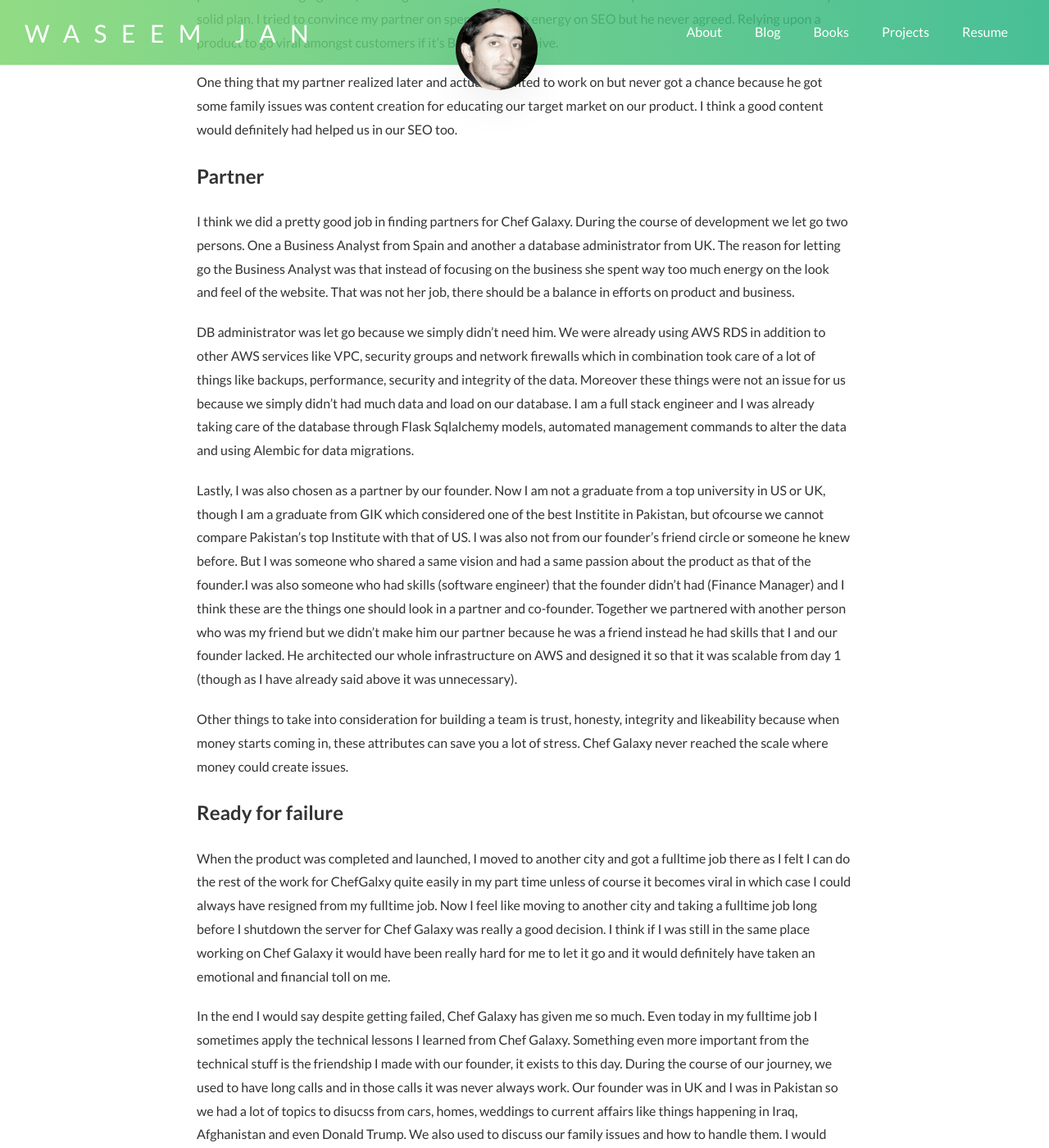
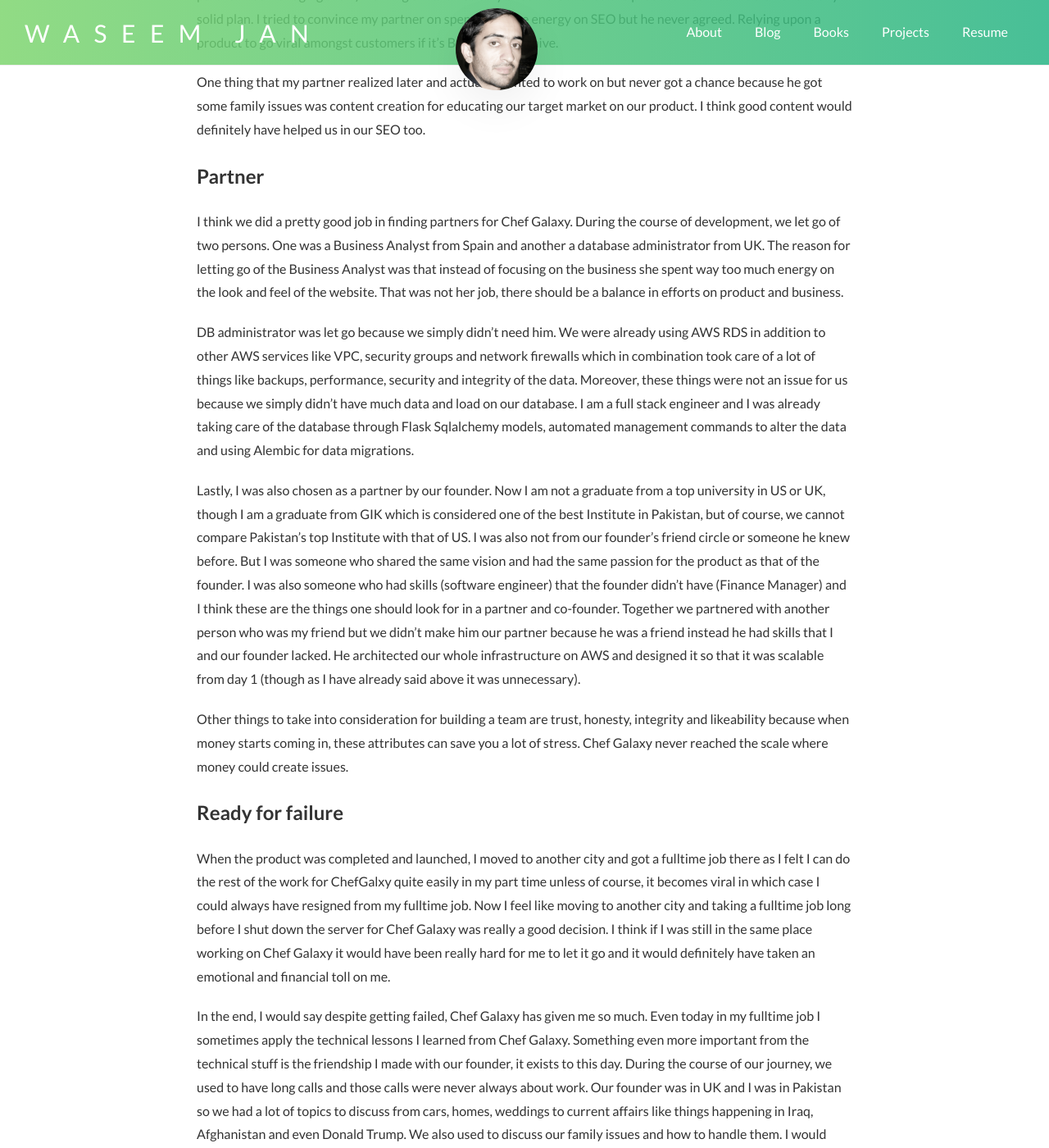
Before and after one commit to syedwaseemjan/syedwaseemjan.github.io, a Jekyll site: the page built from _posts/2018-09-15-what-i-learned-from-my-failed-startup.md, in a window 1280 px wide and 1400 px high, scrolled down 2426 px. Shown: the whole window at 82% size. Built offline with Jekyll 4.4.1, drawn with Linux system fonts in a browser that asks for light colours; nearby versions of some CDN libraries; some of the changed text lies outside the part shown.

Commit message:
Fix typos in the blog post

```diff
--- a/_posts/2018-09-15-what-i-learned-from-my-failed-startup.md
+++ b/_posts/2018-09-15-what-i-learned-from-my-failed-startup.md
@@ -4,17 +4,17 @@ title:  "What I learned from my failed startup"
 date:   2018-09-15 23:13:00
 categories: chefgalaxy
 ---
-In 2014 I was hired for a small contract on upwork for building a module related to profiles in python flask. I completed the task, my worked was liked and I was given another small contract. After finishing multiple small contracts and getting more and more involved in what was being developed, I was offered an oppurtinity to become a partner and co-founder. I instantly accepted the offer.
+In 2014 I was hired for a small contract on Upwork for building a module related to profiles in python flask. I completed the task, my work was liked and I was given another small contract. After finishing multiple small contracts and getting more and more involved in what was being developed, I was offered an opportunity to become a partner and co-founder. I instantly accepted the offer.
 
-It was a startup related to culinary industry named Chef Galaxy. The basic idea of Chef Galaxy was to connect customers with chefs for their events like birthdays, weddings etc, an Upwork for chefs.
+It was a startup related to the culinary industry named Chef Galaxy. The basic idea of Chef Galaxy was to connect customers with chefs for their events like birthdays, weddings, etc, an Upwork for chefs.
 
-After spending 4 years on it, we finally shutdown the server on 23rd August 2018. It FAILED, but I still learned a lot from it. Here is what I learned from it.
+After spending 4 years on it, we finally shut down the server on 23rd August 2018. It FAILED, but I still learned a lot from it. Here is what I learned from it.
 
 
 
 ## Validate
 
-The first and most important thing is to validate your idea. In our case, as Chef Galaxy was not originally my idea, I am not really sure if my partner had actually validated the whole idea. I joined it when MVP was already being developed and at that time I didn't know much about the idea validation so I just kept my focus on development. Beware that MVP is not needed for idea validation, it can be done even with a simple landing page offering a service which is fully manual behind the scenes. Validating the idea gives you the idea about how big is a market for your product or whether the customer exists at all. Additionally, startups are not about how cool your product is, it is about whether the product is actually solving a problem customers are facing. We should not be building our product for ourselves, but for the customers who are ultimately going to pay for our product. Validating the idea saves a lot of time and money.
+The first and most important thing is to validate your idea. In our case, as Chef Galaxy was not originally my idea, I am not really sure if my partner had actually validated the whole idea. I joined it when MVP was already being developed and at that time I didn't know much about the idea validation, so I just kept my focus on development. Beware that MVP is not needed for idea validation, it can be done even with a simple landing page offering a service that is fully manual behind the scenes. Validating the idea gives you the idea about how big is a market for your product or whether the customer exists at all. Additionally, startups are not about how cool your product is, it is about whether the product is actually solving a problem customers are facing. We should not be building our product for ourselves, but for the customers who are ultimately going to pay for our product. Validating the idea saves a lot of time and money.
 
 ### How to validate startup idea?
 
@@ -23,22 +23,22 @@ Just google it and you will get a lot of results for it. I don't want to paste a
 
 ## Speed
 
-This is one of the most important reasons for Chef Galaxy's failure. I started building Chef Galaxy's MVP in early 2014 and finally launched it on production in late 2016, almost 3 years of development. A MVP should never ever take this long. Development was started keeping in mind MVP but during the course of it we slipped from our trajectory and kept adding features, convincing ourselves that a fully completed product is much better than a not so shiny broken product. By the time we went to the market, our competitors were already in good shape. The thing is, even after launching in 2016 we felt like it was not ready. So we should always jump in before we are ready, fail early, learn from it and iterate over it. Small failures are easily affordable compared to one huge failure where energy to take more risks is already drained.
+This is one of the most important reasons for Chef Galaxy's failure. I started building Chef Galaxy's MVP in early 2014 and finally launched it on production in late 2016, almost 3 years of development. An MVP should never ever take this long. It was started keeping in mind MVP but during the course of its development, we slipped from our trajectory and kept adding features, convincing ourselves that a fully completed product is much better than a not so shiny broken product. By the time we went to the market, our competitors were already in good shape. The thing is, even after launching in 2016 we felt like it was not ready. So we should always jump in before we are ready, fail early, learn from it and iterate over it. Small failures are easily affordable compared to one huge failure where the energy to take more risks is already drained.
 
-### Where exactly we wasted so much time ?
+### Where exactly did we waste so much time?
 
 1. Adding more and more features like admin panels, dispute resolutions and real time notifications. None of this was necessary for our core functionality.
-2. Spent way too much money and time on the look and feel of the product. All icons and graphics were recreated several times and pages layout redesigned multiple times.
+2. Spent way too much money and time on the look and feel of the product. All icons and graphics were recreated several times and the layout of the pages was redesigned multiple times.
 3. We also wanted to be a Facebook and Quora for Chefs so a whole new social network around culinary services was developed which should have been a product of its own. Moreover, that is not an innovation and chances for success are tiny for clones. I felt like we were doing too many things and actually tried to resist but maybe I didn't resist enough. I think my resistance was dismissed because I was an engineer and not a business person.
 
 
 ## Money
 
-Save as much money as possible and spend money only on development. This is something I feel we followed as we didn't had any office, bills, or expensive subscriptions but I feel there was a lot of room for improvement. Like if we didn't waste time on the look and feel of the website we would have saved a lot of money we were paying to our graphics designer from Ukraine and Layout designer from China. Additionally, we also had a CSS guy from Pakistan so everytime there was a redesign of a page, we payed our CSS guy too for a rework. All of that was a waste.
+Save as much money as possible and spend money only on development. This is something I feel we followed as we didn't have any office, bills, or expensive subscriptions but I feel there was a lot of room for improvement. Like if we didn't waste time on the look and feel of the website we would have saved a lot of money we were paying to our graphics designer from Ukraine and Layout designer from China. Additionally, we also had a CSS guy from Pakistan so every time there was a redesign of a page, we paid our CSS guy too for a rework. All of that was a waste.
 
-Other than that I feel the amount of money we spent on servers was also too much. We had two environments, Test and Production. Test was a simple EC2 instance using an RDS instance with everything installed on the EC2 like Elasticsearch, Celery and Redis but Production was designed to be highly scalable and reliable from the day one where Auto Scaling Group and Load Balancer was configured along with services like VPC, S3, Elasticache and OpenSearch. All of this was charging us around $180 a month and I think it was unnessary. We could have done all of that on a single EC2 instance and then used another tiny one just for testing.
+Other than that I feel the amount of money we spent on servers was also too much. We had two environments, Test and Production. Test was a simple EC2 instance using an RDS instance with everything installed on the EC2 like Elasticsearch, Celery and Redis but Production was designed to be highly scalable and reliable from day one where Auto Scaling Group and Load Balancer was configured along with services like VPC, S3, Elasticache and OpenSearch. All of this was charging us around $180 a month and I think it was unnecessary. We could have done all of that on a single EC2 instance and then used another tiny one just for testing.
 
-One more thing that was not needed was registering the company. One can always do it later when the product is profitable. Similarly if you are too tight on a budget then even creating a private Github repo is a waste, one can always use other alternatives like Bitbucket or Gitlab.
+One more thing that was not needed was registering the company. One can always do it later when the product is profitable. Similarly, if you are too tight on a budget then even creating a private Github repo is a waste, one can always use other alternatives like Bitbucket or Gitlab.
 
 In the end, it's always easier to save money than it is to make money.
 
@@ -47,28 +47,28 @@ In the end, it's always easier to save money than it is to make money.
 ## Sell
 
 After losing on speed during MVP development, the second most important reason for Chef Galaxy's failure was not being able to sell the product.
-We always thought we just have to build and launch it and customers would start signing up. That's not how it works, it didn't matter how cool our product was, only building something is not enough. Infact building a product for engineers like me is most of the time easiest part, selling it is the difficult part. During the develpment we always had discussions on sales, marketing and partnerships and I always thought there were some guys (Founder's wife and wife's friend whom I never met as we all were working remotely and my partner was managing them) working on it. It was only once we launched the product I realized we didn't had any solid plan. I tried to convince my partner on spending some energy on SEO but he never agreed. Relying upon a product to go viral amongst customers if it’s B2C is a little naive.
+We always thought we just have to build and launch it and customers would start signing up. That's not how it works, it didn't matter how cool our product was, only building something is not enough. In fact building a product for engineers like me is most of the time the easiest part, selling it is the difficult part. During the development, we always had discussions on sales, marketing and partnerships and I always thought there were some guys (Founder's wife and wife's friend whom I never met as we all were working remotely and my partner was managing them) working on it. It was only once we launched the product I realized we didn't have any solid plan. I tried to convince my partner on spending some energy on SEO but he never agreed. Relying upon a product to go viral amongst customers if it’s B2C is a little naive.
 
-One thing that my partner realized later and actually wanted to work on but never got a chance because he got some family issues was content creation for educating our target market on our product. I think a good content would definitely had helped us in our SEO too.
+One thing that my partner realized later and actually wanted to work on but never got a chance because he got some family issues was content creation for educating our target market on our product. I think good content would definitely have helped us in our SEO too.
 
 
 
 ## Partner
 
-I think we did a pretty good job in finding partners for Chef Galaxy. During the course of development we let go two persons. One a Business Analyst from Spain and another a database administrator from UK. The reason for letting go the Business Analyst was that instead of focusing on the business she spent way too much energy on the look and feel of the website. That was not her job, there should be a balance in efforts on product and business.
+I think we did a pretty good job in finding partners for Chef Galaxy. During the course of development, we let go of two persons. One was a Business Analyst from Spain and another a database administrator from UK. The reason for letting go of the Business Analyst was that instead of focusing on the business she spent way too much energy on the look and feel of the website. That was not her job, there should be a balance in efforts on product and business.
 
-DB administrator was let go because we simply didn't need him. We were already using AWS RDS in addition to other AWS services like VPC, security groups and network firewalls which in combination took care of a lot of things like backups, performance, security and integrity of the data. Moreover these things were not an issue for us because we simply didn't had much data and load on our database. I am a full stack engineer and I was already taking care of the database through Flask Sqlalchemy models, automated management commands to alter the data and using Alembic for data migrations.
+DB administrator was let go because we simply didn't need him. We were already using AWS RDS in addition to other AWS services like VPC, security groups and network firewalls which in combination took care of a lot of things like backups, performance, security and integrity of the data. Moreover, these things were not an issue for us because we simply didn't have much data and load on our database. I am a full stack engineer and I was already taking care of the database through Flask Sqlalchemy models, automated management commands to alter the data and using Alembic for data migrations.
 
-Lastly, I was also chosen as a partner by our founder. Now I am not a graduate from a top university in US or UK, though I am a graduate from GIK which considered one of the best Institite in Pakistan, but ofcourse we cannot compare Pakistan's top Institute with that of US. I was also not from our founder's friend circle or someone he knew before. But I was someone who shared a same vision and had a same passion about the product as that of the founder.I was also someone who had skills (software engineer) that the founder didn't had (Finance Manager) and I think these are the things one should look in a partner and co-founder. Together we partnered with another person who was my friend but we didn't make him our partner because he was a friend instead he had skills that I and our founder lacked. He architected our whole infrastructure on AWS and designed it so that it was scalable from day 1 (though as I have already said above it was unnecessary).
+Lastly, I was also chosen as a partner by our founder. Now I am not a graduate from a top university in US or UK, though I am a graduate from GIK which is considered one of the best Institute in Pakistan, but of course, we cannot compare Pakistan's top Institute with that of US. I was also not from our founder's friend circle or someone he knew before. But I was someone who shared the same vision and had the same passion for the product as that of the founder. I was also someone who had skills (software engineer) that the founder didn't have (Finance Manager) and I think these are the things one should look for in a partner and co-founder. Together we partnered with another person who was my friend but we didn't make him our partner because he was a friend instead he had skills that I and our founder lacked. He architected our whole infrastructure on AWS and designed it so that it was scalable from day 1 (though as I have already said above it was unnecessary).
 
-Other things to take into consideration for building a team is trust, honesty, integrity and likeability because when money starts coming in, these attributes can save you a lot of stress. Chef Galaxy never reached the scale where money could create issues.
+Other things to take into consideration for building a team are trust, honesty, integrity and likeability because when money starts coming in, these attributes can save you a lot of stress. Chef Galaxy never reached the scale where money could create issues.
 
 
 
 ## Ready for failure
 
-When the product was completed and launched, I moved to another city and got a fulltime job there as I felt I can do the rest of the work for ChefGalxy quite easily in my part time unless of course it becomes viral in which case I could always have resigned from my fulltime job. Now I feel like moving to another city and taking a fulltime job long before I shutdown the server for Chef Galaxy was really a good decision. I think if I was still in the same place working on Chef Galaxy it would have been really hard for me to let it go and it would definitely have taken an emotional and financial toll on me.
+When the product was completed and launched, I moved to another city and got a fulltime job there as I felt I can do the rest of the work for ChefGalxy quite easily in my part time unless of course, it becomes viral in which case I could always have resigned from my fulltime job. Now I feel like moving to another city and taking a fulltime job long before I shut down the server for Chef Galaxy was really a good decision. I think if I was still in the same place working on Chef Galaxy it would have been really hard for me to let it go and it would definitely have taken an emotional and financial toll on me.
 
 
 
-In the end I would say despite getting failed, Chef Galaxy has given me so much. Even today in my fulltime job I sometimes apply the technical lessons I learned from Chef Galaxy. Something even more important from the technical stuff is the friendship I made with our founder, it exists to this day. During the course of our journey, we used to have long calls and in those calls it was never always work. Our founder was in UK and I was in Pakistan so we had a lot of topics to disucss from cars, homes, weddings to current affairs like things happening in Iraq, Afghanistan and even Donald Trump. We also used to discuss our family issues and how to handle them. I would never trade those memories for anything.
+In the end, I would say despite getting failed, Chef Galaxy has given me so much. Even today in my fulltime job I sometimes apply the technical lessons I learned from Chef Galaxy. Something even more important from the technical stuff is the friendship I made with our founder, it exists to this day. During the course of our journey, we used to have long calls and those calls were never always about work. Our founder was in UK and I was in Pakistan so we had a lot of topics to discuss from cars, homes, weddings to current affairs like things happening in Iraq, Afghanistan and even Donald Trump. We also used to discuss our family issues and how to handle them. I would never trade those memories for anything.
```
